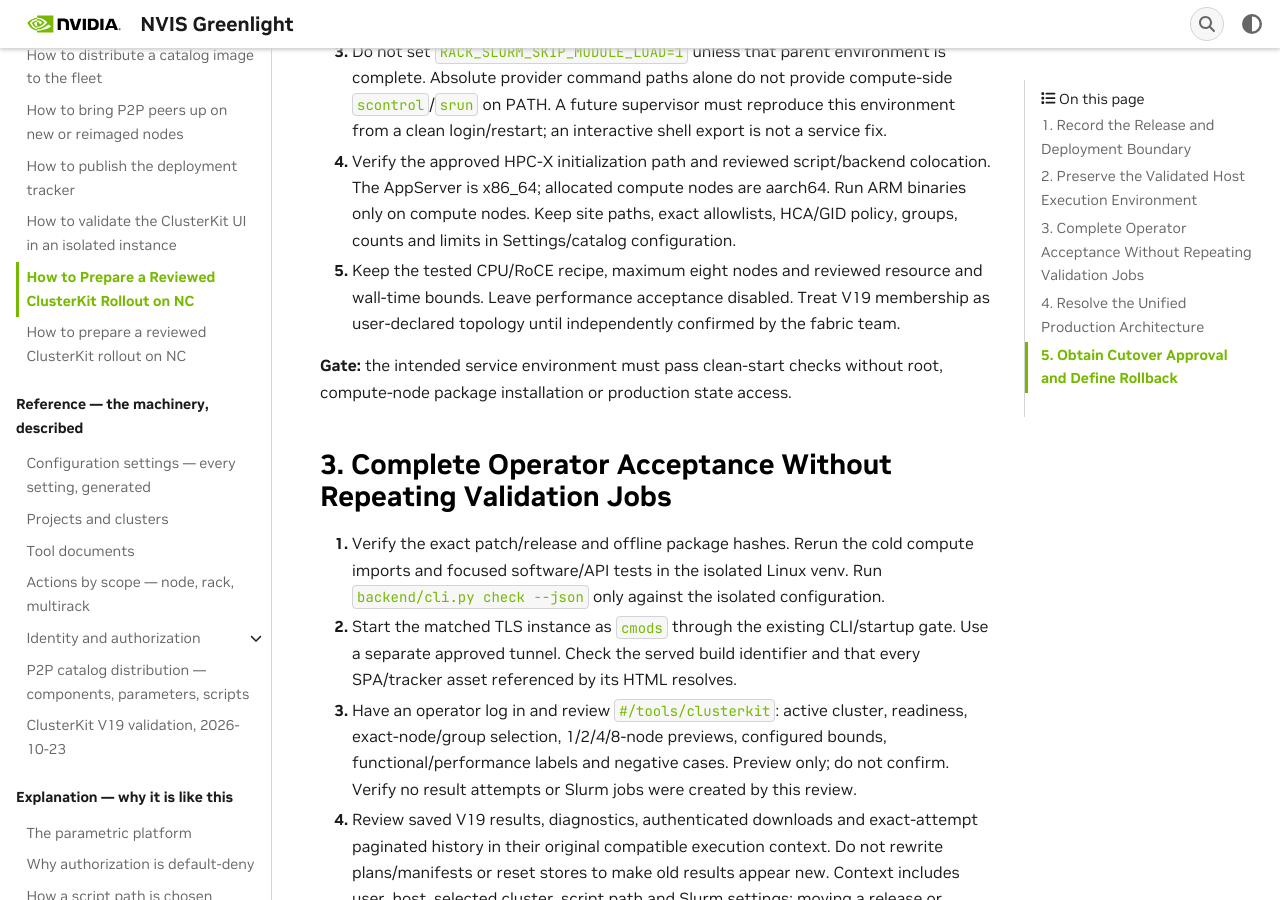
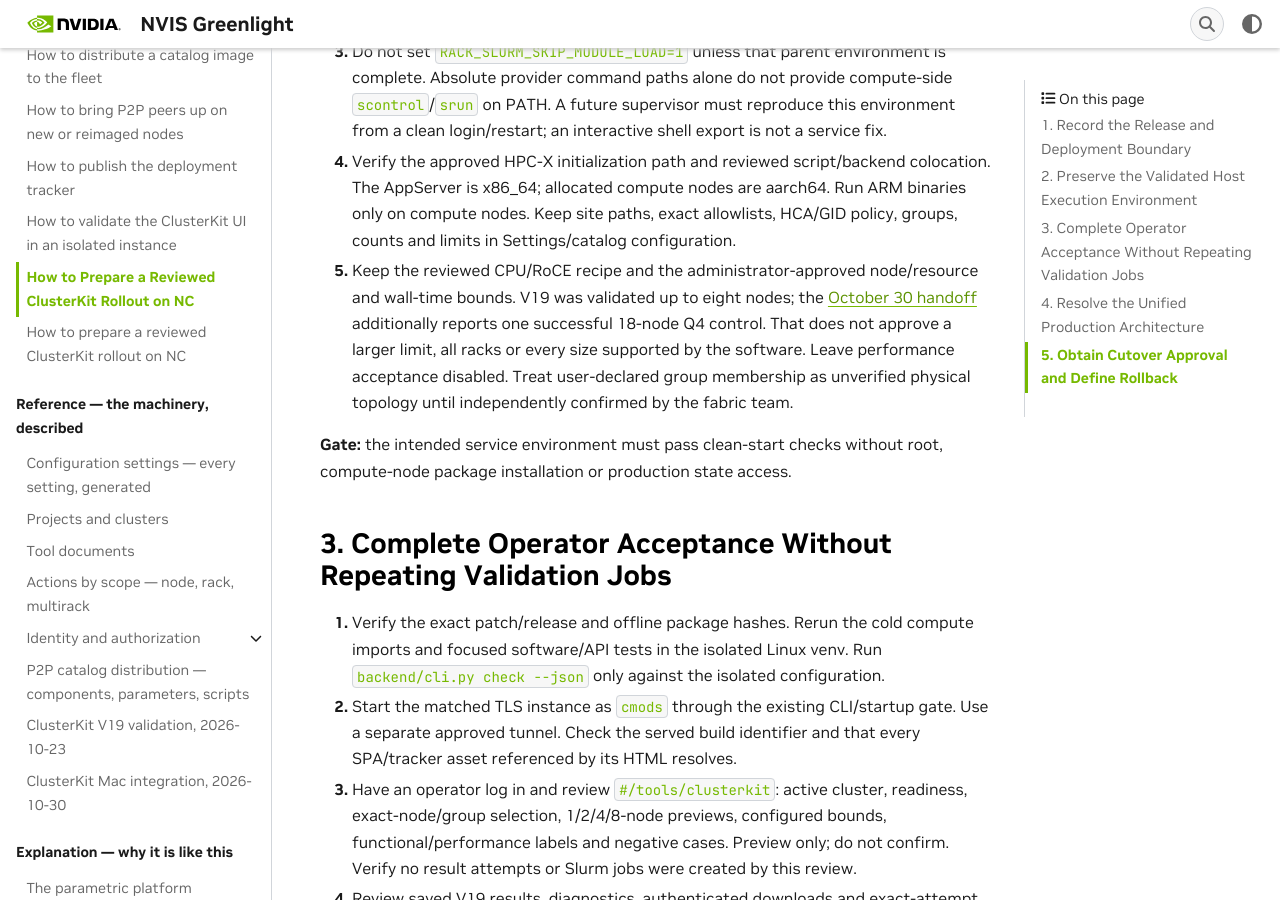
Before and after one commit to dfwguy/rack-status-pythoncm, a Sphinx documentation site: the page built from docs/how-to/clusterkit-deployment-plan.md, in a window 1280 px wide and 900 px high, scrolled down 1390 px. Built offline with Sphinx 7.4.7, drawn with Linux system fonts in a browser that asks for light colours.

Commit message:
Align ClusterKit action snapshot and record Mac handoff verification
Add the missing authenticated rack-list endpoint to the generated action regression snapshot. Record source reconciliation and local test/build/browser evidence, and update the rollout guide to distinguish the reported 18-node control from unqualified software limits. No runtime profile, deployment or cluster job changes.

```diff
--- a/docs/_toc.yml
+++ b/docs/_toc.yml
@@ -77,6 +77,8 @@ subtrees:
         title: P2P catalog distribution — components, parameters, scripts
       - file: reference/clusterkit-v19-validation-2026-10-23
         title: ClusterKit V19 validation, 2026-10-23
+      - file: reference/clusterkit-mac-integration-2026-10-30
+        title: ClusterKit Mac integration, 2026-10-30
 
   - caption: Explanation — why it is like this
     entries:
--- a/docs/how-to/clusterkit-deployment-plan.md
+++ b/docs/how-to/clusterkit-deployment-plan.md
@@ -55,9 +55,13 @@ before any production promotion is proposed.
    colocation. The AppServer is x86_64; allocated compute nodes are aarch64. Run
    ARM binaries only on compute nodes. Keep site paths, exact allowlists,
    HCA/GID policy, groups, counts and limits in Settings/catalog configuration.
-5. Keep the tested CPU/RoCE recipe, maximum eight nodes and reviewed resource and
-   wall-time bounds. Leave performance acceptance disabled. Treat V19 membership
-   as user-declared topology until independently confirmed by the fabric team.
+5. Keep the reviewed CPU/RoCE recipe and the administrator-approved node/resource
+   and wall-time bounds. V19 was validated up to eight nodes; the
+   [October 30 handoff](../reference/clusterkit-mac-integration-2026-10-30.md)
+   additionally reports one successful 18-node Q4 control. That does not approve
+   a larger limit, all racks or every size supported by the software. Leave
+   performance acceptance disabled. Treat user-declared group membership as
+   unverified physical topology until independently confirmed by the fabric team.
 
 **Gate:** the intended service environment must pass clean-start checks without
 root, compute-node package installation or production state access.
```
Also changed, not shown: docs/reference/clusterkit-mac-integration-2026-10-30.md (added, +85 -0 lines), 1 other file.
